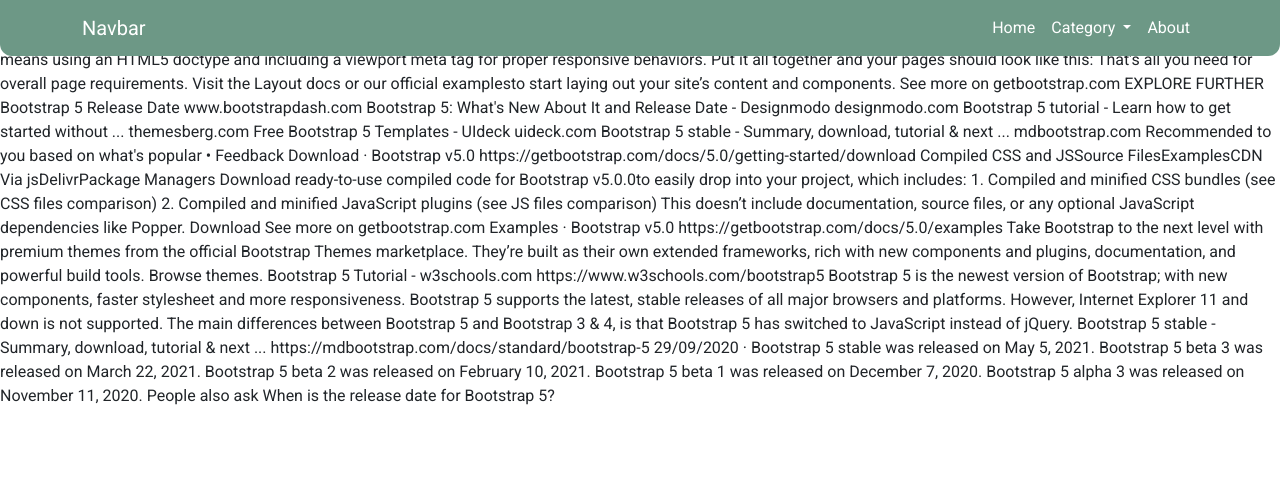
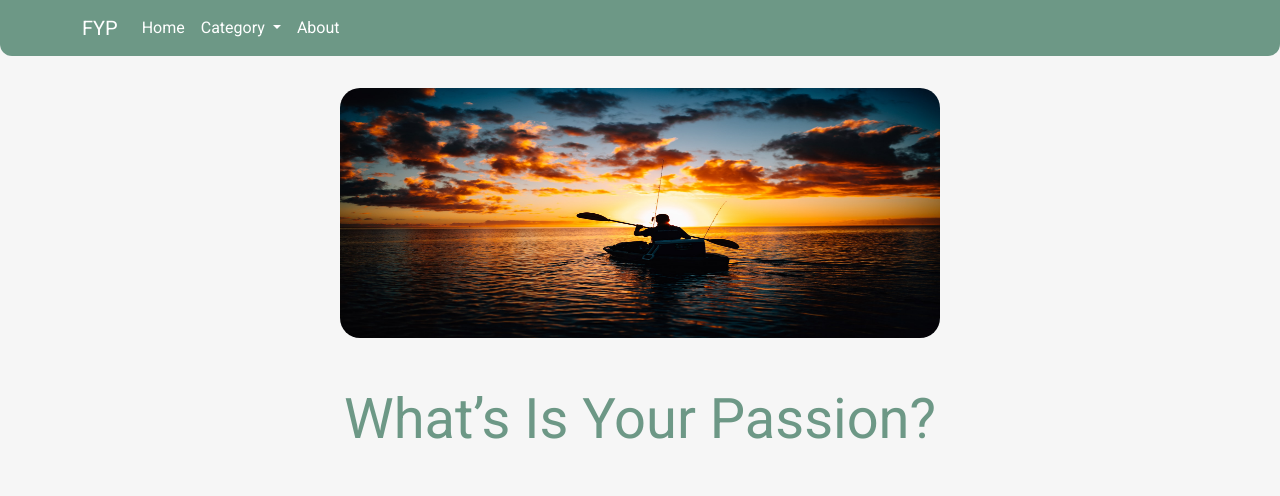
Before and after one commit to randynetworks/capstone_fyp, a website built with webpack: page src/templates/index.html in a window 1280 px wide. Built offline with nearby package versions, Linux system fonts and the light colour scheme; files whose address does not match are found by name.

Commit message:
membuat hero

```diff
--- a/src/styles/main.css
+++ b/src/styles/main.css
@@ -7,6 +7,7 @@
 
 body, html {
     font-family: 'Roboto', 'sans-serif';
+    background-color: #f6f6f6;
 }
 
 /* Navbar / Header*/
@@ -26,3 +27,18 @@
 .drop-cust-item:hover {
     color: #212121 !important;
 }
+
+/* Hero / Jumbotron */
+.jumbotron {
+    padding: 2rem 1rem;
+}
+
+.hero-img {
+    width: 600px;
+    height: 250px;
+    border-radius: 20px;
+}
+
+.text-hero {
+    color: #6D9886;
+}
--- a/src/templates/index.html
+++ b/src/templates/index.html
@@ -7,20 +7,20 @@
     <title>Find Your Passion</title>
 </head>
 <body>
-   <nav class="navbar fixed-top navbar-expand-lg navbar-dark nav-custom">
+   <!-- Navbar -->
+   <nav class="navbar navbar-expand-lg sticky-top navbar-dark nav-custom">
       <div class="container">
-         <a class="navbar-brand" href="#">Navbar</a>
-         <button class="navbar-toggler" type="button" data-bs-toggle="collapse" data-bs-target="#navbarNavAltMarkup" aria-controls="navbarNavAltMarkup" aria-expanded="false" aria-label="Toggle navigation">
+        <a class="navbar-brand" href="#">FYP</a>
+        <button class="navbar-toggler" type="button" data-bs-toggle="collapse" data-bs-target="#navbarNavDropdown" aria-controls="navbarNavDropdown" aria-expanded="false" aria-label="Toggle navigation">
           <span class="navbar-toggler-icon"></span>
         </button>
-         <div class="collapse navbar-collapse" id="navbarNavAltMarkup">
-            <div class="mx-auto"></div>
+        <div class="collapse navbar-collapse" id="navbarNavDropdown">
           <ul class="navbar-nav">
             <li class="nav-item">
-                  <a class="nav-link text-white" href="#">Home</a>
+              <a class="nav-link text-white" aria-current="page" href="#">Home</a>
             </li>
             <li class="nav-item dropdown">
-                     <a class="nav-link dropdown-toggle text-white" href="#" id="navbarDropdown" role="button" data-bs-toggle="dropdown" aria-expanded="false">
+              <a class="nav-link dropdown-toggle text-white" href="#" id="navbarDropdownMenuLink" role="button" data-bs-toggle="dropdown" aria-expanded="false">
                 Category
               </a>
               <ul class="dropdown-menu dropdwon-custom" aria-labelledby="navbarDropdown">
@@ -35,41 +35,18 @@
           </ul>
         </div>
       </div>
-      </div>
     </nav>
 
-   <p>://getbootstrap.com/docs/5.0
-      Looking to quickly add Bootstrap to your project? Use jsDelivr, a free open source CDN. Using a package manager or need to download the source files? Head to the downloads page.
-      Starter Template
-      Important Globals
-      Community
-      Be sure to have your pages set up with the latest design and development standards. That means using an HTML5 doctype and including a viewport meta tag for proper responsive behaviors. Put it all together and your pages should look like this: That’s all you need for overall page requirements. Visit the Layout docs or our official examplesto start laying out your site’s content and components.
-      See more on getbootstrap.com
-      EXPLORE FURTHER
-      Bootstrap 5 Release Date	www.bootstrapdash.com
-      Bootstrap 5: What's New About It and Release Date - Designmodo	designmodo.com
-      Bootstrap 5 tutorial - Learn how to get started without ...	themesberg.com
-      Free Bootstrap 5 Templates - UIdeck	uideck.com
-      Bootstrap 5 stable - Summary, download, tutorial & next ...	mdbootstrap.com
-      Recommended to you based on what's popular • Feedback
-      Download · Bootstrap v5.0
-      https://getbootstrap.com/docs/5.0/getting-started/download
-      Compiled CSS and JSSource FilesExamplesCDN Via jsDelivrPackage Managers
-      Download ready-to-use compiled code for Bootstrap v5.0.0to easily drop into your project, which includes: 1. Compiled and minified CSS bundles (see CSS files comparison) 2. Compiled and minified JavaScript plugins (see JS files comparison) This doesn’t include documentation, source files, or any optional JavaScript dependencies like Popper. Download
-      See more on getbootstrap.com
-      Examples · Bootstrap v5.0
-      https://getbootstrap.com/docs/5.0/examples
-      Take Bootstrap to the next level with premium themes from the official Bootstrap Themes marketplace. They’re built as their own extended frameworks, rich with new components and plugins, documentation, and powerful build tools. Browse themes.
+   <!-- Hero / Jumbotron-->
+   <section class="jumbotron text-center">
+      <img src="hero.jpg" alt="Jumbotron" class="hero-img">
+      <h2 class="display-4 pt-5 text-hero">What’s Is Your Passion?</h2>
+   </section>
 
-      Bootstrap 5 Tutorial - w3schools.com
-      https://www.w3schools.com/bootstrap5
-      Bootstrap 5 is the newest version of Bootstrap; with new components, faster stylesheet and more responsiveness. Bootstrap 5 supports the latest, stable releases of all major browsers and platforms. However, Internet Explorer 11 and down is not supported. The main differences between Bootstrap 5 and Bootstrap 3 & 4, is that Bootstrap 5 has switched to JavaScript instead of jQuery.
+   <main id="mainContent">
+     <section class="container">
 
-      Bootstrap 5 stable - Summary, download, tutorial & next ...
-      https://mdbootstrap.com/docs/standard/bootstrap-5
-      29/09/2020 · Bootstrap 5 stable was released on May 5, 2021. Bootstrap 5 beta 3 was released on March 22, 2021. Bootstrap 5 beta 2 was released on February 10, 2021. Bootstrap 5 beta 1 was released on December 7, 2020. Bootstrap 5 alpha 3 was released on November 11, 2020.
-
-      People also ask
-      When is the release date for Bootstrap 5?</p>
+     </section>
+   </main>
 </body>
 </html>
```
Also changed, not shown: src/public/hero.jpg (added), src/public/restaurant.png (deleted). Lines whose indentation alone changed are shown as unchanged.
